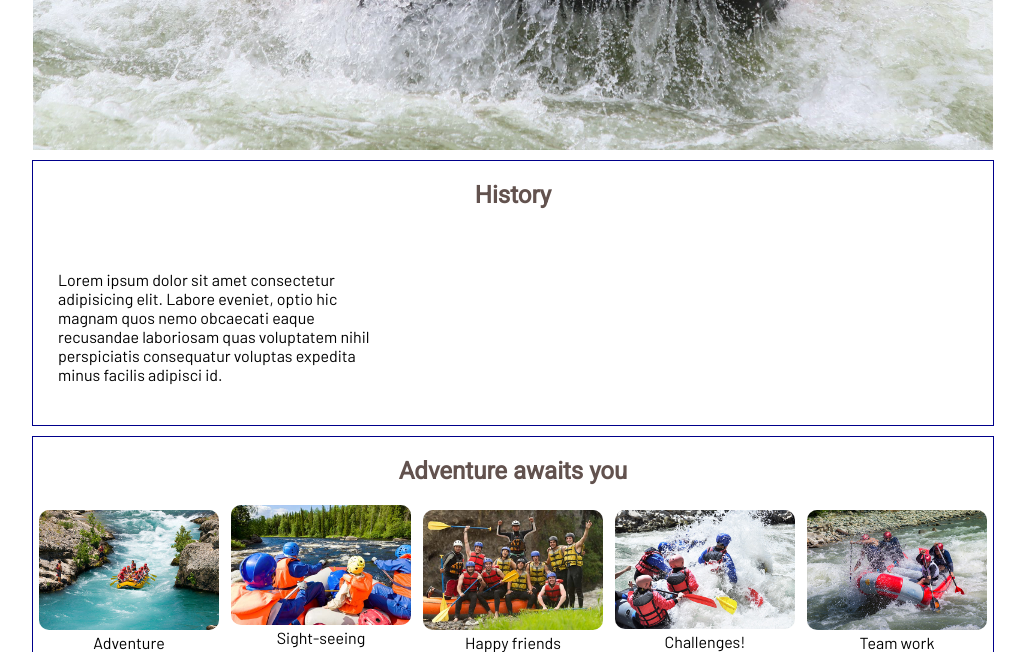
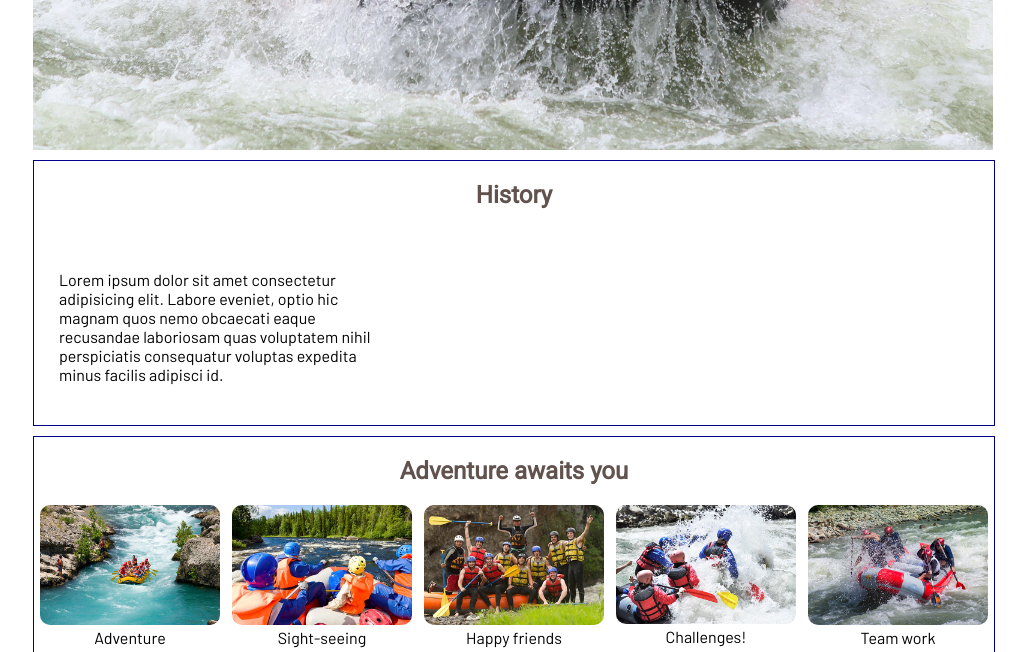
Before and after one commit to ddeotti/wdd130, a plain HTML site: page wwr/about.html in a window 1280 px wide. Shown: the part 760-1412 px from the top of the page, without its empty margins (127-1153 px from the left). Drawn offline with Linux system fonts and the light colour scheme.

Commit message:
fixed the validation links error

```diff
--- a/wwr/styles/rafting.css
+++ b/wwr/styles/rafting.css
@@ -151,12 +151,10 @@ section {
 .gallery figure {
     margin: 0;
     text-align: center;
+    padding-bottom: 10px;
 }
 
-.gallery figcaption {
-    padding-bottom: 10px;
-}
-main {
+ain {
     width: 100%;
     display: flex;
     flex-direction: column;
```
